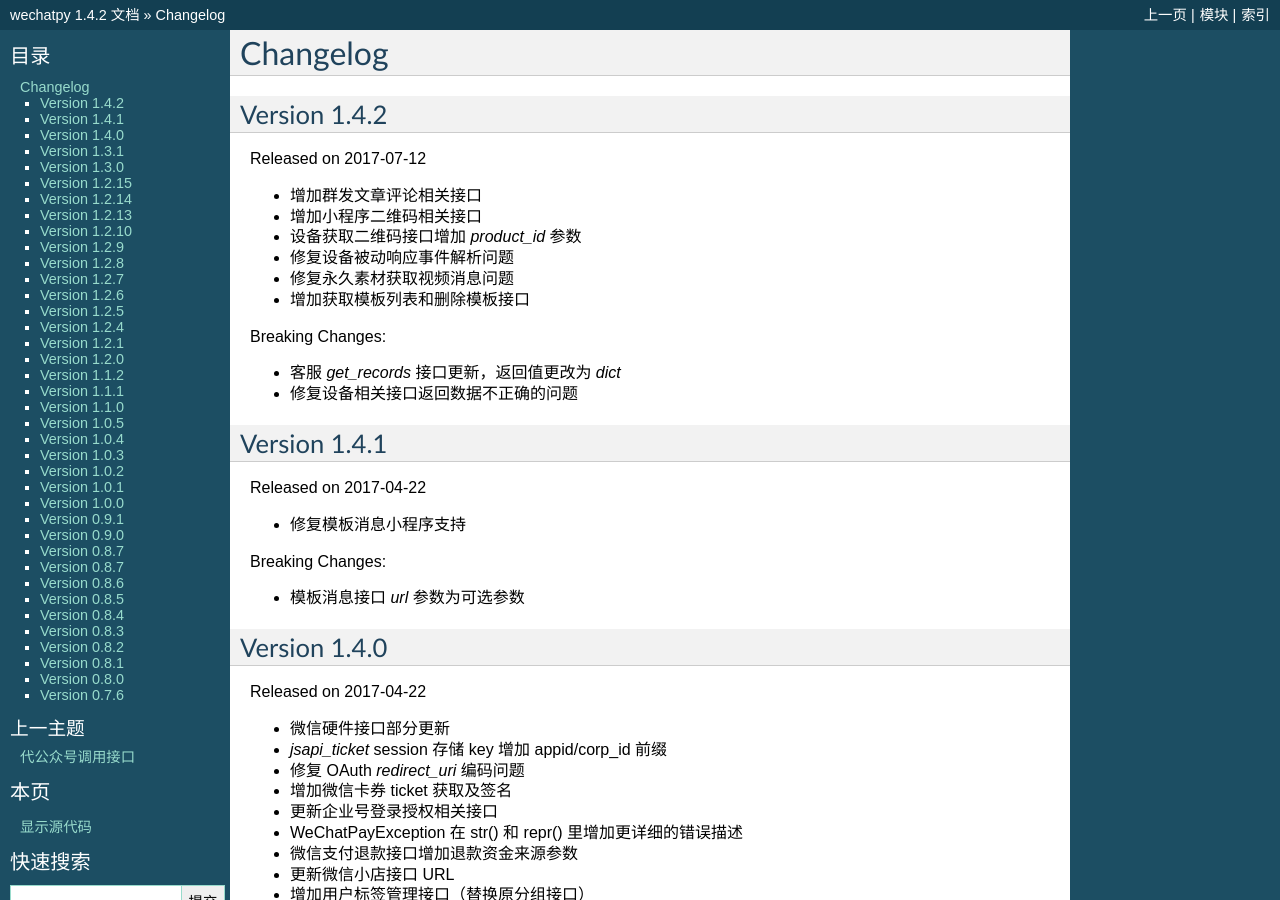
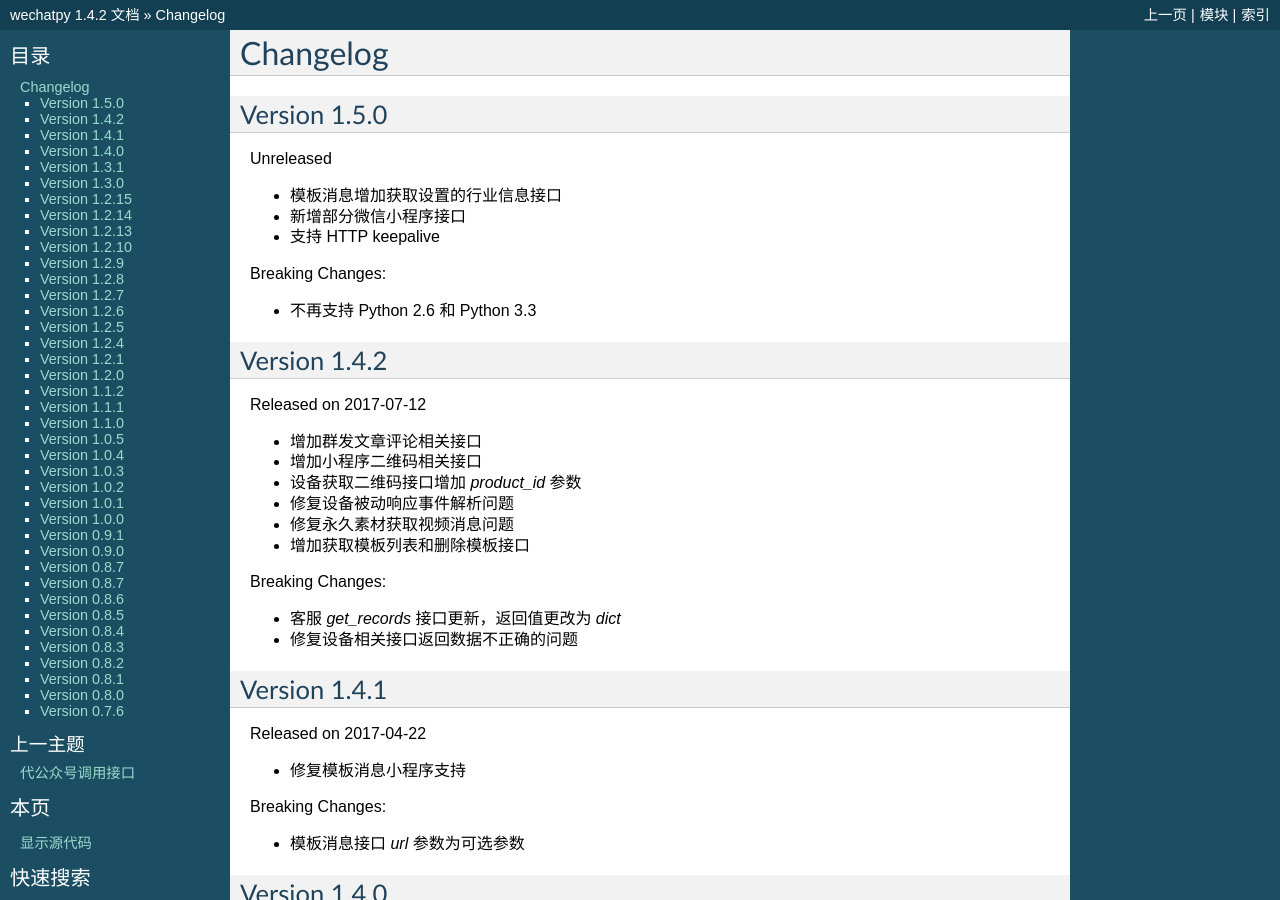
Before and after one commit to wechatpy/wechatpy, a Sphinx documentation site: the page built from docs/changelog.rst, in a window 1280 px wide and 900 px high. Built offline with Sphinx 7.4.7, drawn with Linux system fonts in a browser that asks for light colours.

Commit message:
Update changelogs for v1.5.0

```diff
--- a/docs/changelog.rst
+++ b/docs/changelog.rst
@@ -1,5 +1,18 @@
 Changelog
 ================
+
+Version 1.5.0
+-------------------
+
+Unreleased
+
++ 模板消息增加获取设置的行业信息接口
++ 新增部分微信小程序接口
++ 支持 HTTP keepalive
+
+Breaking Changes:
+
++ 不再支持 Python 2.6 和 Python 3.3
 
 Version 1.4.2
 -------------------
--- a/docs/install.rst
+++ b/docs/install.rst
@@ -1,7 +1,7 @@
 安装与升级
 ==========
 
-目前 wechatpy 支持的 Python 环境有 2.6, 2.7, 3.3, 3.4, 3.5, 3.6 和 pypy。
+目前 wechatpy 支持的 Python 环境有 2.7, 3.4, 3.5, 3.6 和 pypy。
 
 从 0.8.0 版本开始，wechatpy 消息加解密同时兼容 cryptography 和 PyCrypto, 优先使用 cryptography 库。
 因而不再强制依赖 PyCrypto 库。可先自行安装 cryptography 或者 PyCrypto 库::
```
